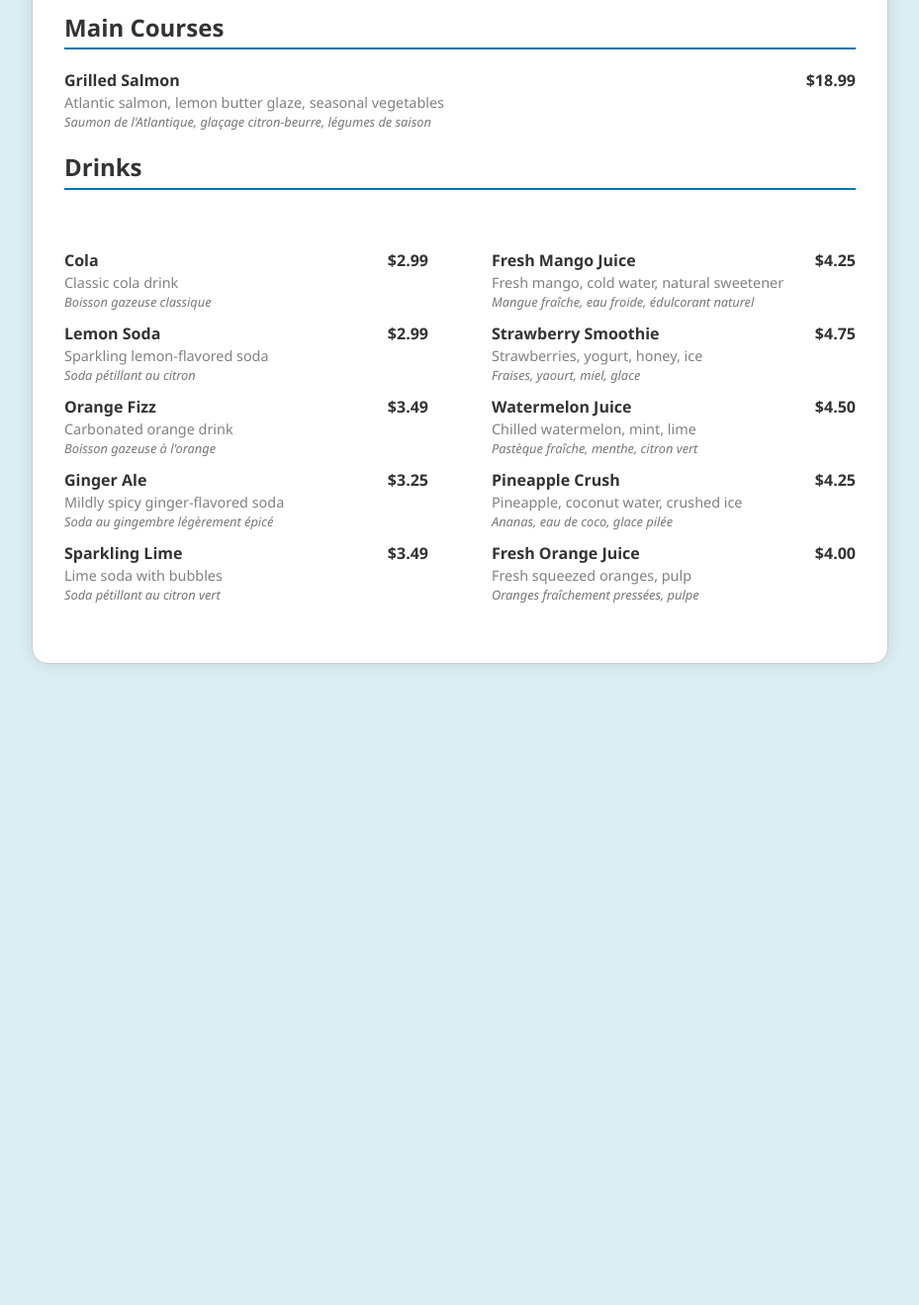
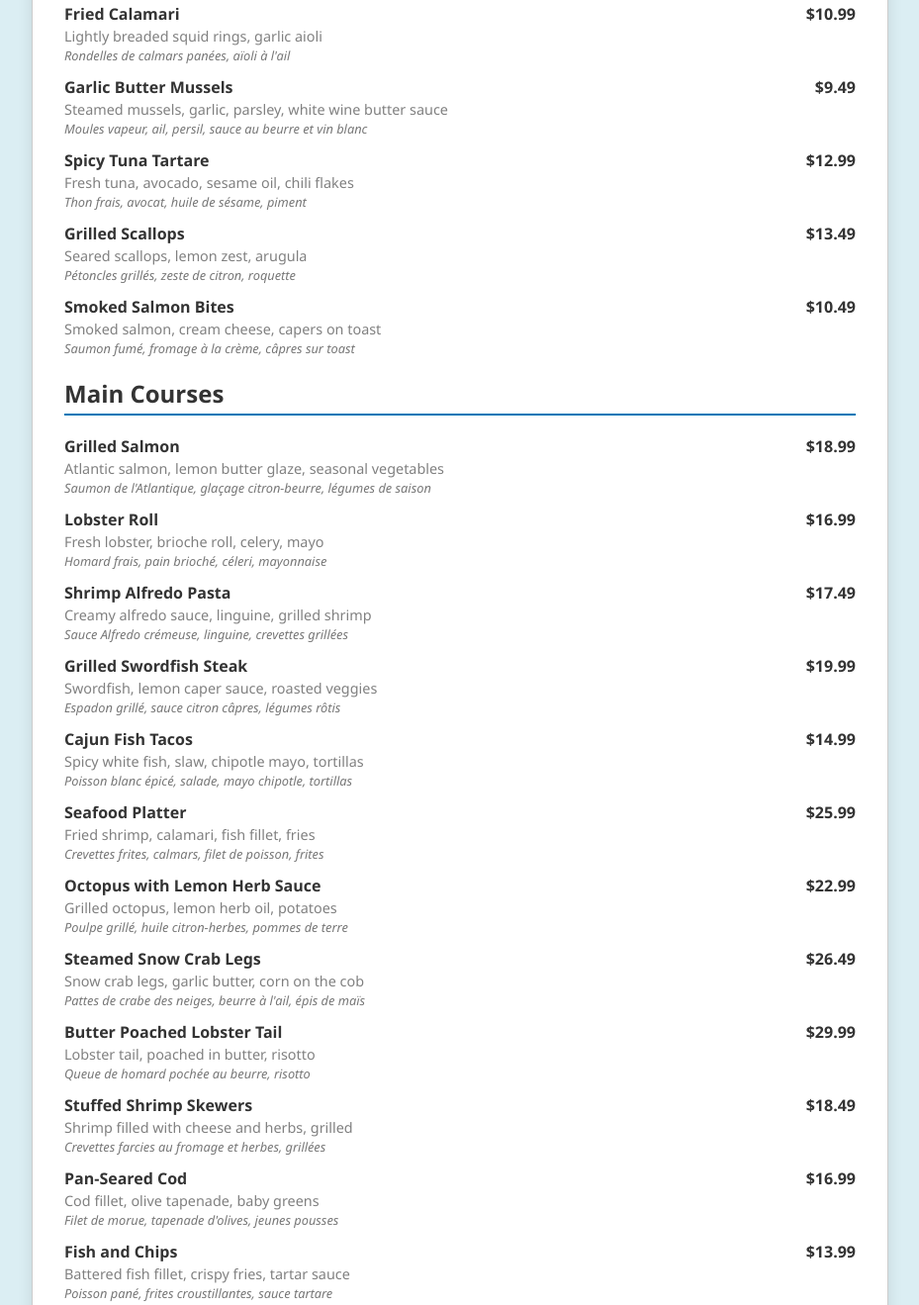
Before and after one commit to arm40301/KalilSeafood, a plain HTML site: page index.html in a window 1280 px wide. Shown: the part 291-1610 px from the top of the page at 99% size, without its empty margins (175-1104 px from the left). Before the commit the page ends 1368 px from the top, so only its background shows below. Drawn offline with Linux system fonts and the light colour scheme.

Commit message:
Update index.html

```diff
--- a/index.html
+++ b/index.html
@@ -40,7 +40,6 @@
       border-radius: 16px;
       border: 1px solid #ccc;
       box-shadow: 0 0 15px rgba(0, 0, 0, 0.1);
-      position: relative;
     }
     body.dark .menu-section {
       background: #222;
@@ -50,8 +49,6 @@
     h2 {
       border-bottom: 2px solid var(--accent);
       padding-bottom: 0.3rem;
-      position: relative;
-      z-index: 2;
     }
     ul {
       list-style: none;
@@ -79,43 +76,12 @@
     }
     .drinks-grid {
       display: flex;
-      justify-content: space-between;
-      gap: 4rem;
+      gap: 2rem;
       flex-wrap: wrap;
-      margin-top: 2rem;
     }
     .drinks-column {
       flex: 1;
       min-width: 300px;
-    }
-    .semicircle {
-      width: 120px;
-      height: 60px;
-      background-size: cover;
-      background-position: center;
-      border-radius: 0 0 120px 120px;
-      overflow: hidden;
-      position: absolute;
-      z-index: 1;
-    }
-    .semi-right {
-      right: -60px;
-    }
-    .semi-left {
-      left: -60px;
-      transform: scaleX(-1);
-    }
-    .starter-semicircle {
-      top: 80px;
-      background-image: url('starter.jpg');
-    }
-    .main-left-semicircle {
-      top: 950px;
-      background-image: url('main1.jpg');
-    }
-    .main-right-semicircle {
-      top: 1200px;
-      background-image: url('main2.jpg');
     }
   </style>
 </head>
@@ -124,21 +90,30 @@
     <h1 id="title">KHALIL SEAFOOD</h1>
   </header>
   <main class="menu-section">
-    <div class="semicircle starter-semicircle semi-right"></div>
-
     <h2>Starters</h2>
     <ul>
       <li><span class="item">Shrimp Cocktail <span class="price">$9.99</span></span><span class="desc">Chilled shrimp, lemon wedges, tangy cocktail sauce</span><span class="french">Crevettes fraîches, quartiers de citron, sauce cocktail relevée</span></li>
-      <!-- ... other starter items ... -->
+      <li><span class="item">Fried Calamari <span class="price">$10.99</span></span><span class="desc">Lightly breaded squid rings, garlic aioli</span><span class="french">Rondelles de calmars panées, aïoli à l'ail</span></li>
+      <li><span class="item">Garlic Butter Mussels <span class="price">$9.49</span></span><span class="desc">Steamed mussels, garlic, parsley, white wine butter sauce</span><span class="french">Moules vapeur, ail, persil, sauce au beurre et vin blanc</span></li>
+      <li><span class="item">Spicy Tuna Tartare <span class="price">$12.99</span></span><span class="desc">Fresh tuna, avocado, sesame oil, chili flakes</span><span class="french">Thon frais, avocat, huile de sésame, piment</span></li>
+      <li><span class="item">Grilled Scallops <span class="price">$13.49</span></span><span class="desc">Seared scallops, lemon zest, arugula</span><span class="french">Pétoncles grillés, zeste de citron, roquette</span></li>
+      <li><span class="item">Smoked Salmon Bites <span class="price">$10.49</span></span><span class="desc">Smoked salmon, cream cheese, capers on toast</span><span class="french">Saumon fumé, fromage à la crème, câpres sur toast</span></li>
     </ul>
-
-    <div class="semicircle main-left-semicircle semi-left"></div>
-    <div class="semicircle main-right-semicircle semi-right"></div>
 
     <h2>Main Courses</h2>
     <ul>
       <li><span class="item">Grilled Salmon <span class="price">$18.99</span></span><span class="desc">Atlantic salmon, lemon butter glaze, seasonal vegetables</span><span class="french">Saumon de l'Atlantique, glaçage citron-beurre, légumes de saison</span></li>
-      <!-- ... other main course items ... -->
+      <li><span class="item">Lobster Roll <span class="price">$16.99</span></span><span class="desc">Fresh lobster, brioche roll, celery, mayo</span><span class="french">Homard frais, pain brioché, céleri, mayonnaise</span></li>
+      <li><span class="item">Shrimp Alfredo Pasta <span class="price">$17.49</span></span><span class="desc">Creamy alfredo sauce, linguine, grilled shrimp</span><span class="french">Sauce Alfredo crémeuse, linguine, crevettes grillées</span></li>
+      <li><span class="item">Grilled Swordfish Steak <span class="price">$19.99</span></span><span class="desc">Swordfish, lemon caper sauce, roasted veggies</span><span class="french">Espadon grillé, sauce citron câpres, légumes rôtis</span></li>
+      <li><span class="item">Cajun Fish Tacos <span class="price">$14.99</span></span><span class="desc">Spicy white fish, slaw, chipotle mayo, tortillas</span><span class="french">Poisson blanc épicé, salade, mayo chipotle, tortillas</span></li>
+      <li><span class="item">Seafood Platter <span class="price">$25.99</span></span><span class="desc">Fried shrimp, calamari, fish fillet, fries</span><span class="french">Crevettes frites, calmars, filet de poisson, frites</span></li>
+      <li><span class="item">Octopus with Lemon Herb Sauce <span class="price">$22.99</span></span><span class="desc">Grilled octopus, lemon herb oil, potatoes</span><span class="french">Poulpe grillé, huile citron-herbes, pommes de terre</span></li>
+      <li><span class="item">Steamed Snow Crab Legs <span class="price">$26.49</span></span><span class="desc">Snow crab legs, garlic butter, corn on the cob</span><span class="french">Pattes de crabe des neiges, beurre à l'ail, épis de maïs</span></li>
+      <li><span class="item">Butter Poached Lobster Tail <span class="price">$29.99</span></span><span class="desc">Lobster tail, poached in butter, risotto</span><span class="french">Queue de homard pochée au beurre, risotto</span></li>
+      <li><span class="item">Stuffed Shrimp Skewers <span class="price">$18.49</span></span><span class="desc">Shrimp filled with cheese and herbs, grilled</span><span class="french">Crevettes farcies au fromage et herbes, grillées</span></li>
+      <li><span class="item">Pan-Seared Cod <span class="price">$16.99</span></span><span class="desc">Cod fillet, olive tapenade, baby greens</span><span class="french">Filet de morue, tapenade d'olives, jeunes pousses</span></li>
+      <li><span class="item">Fish and Chips <span class="price">$13.99</span></span><span class="desc">Battered fish fillet, crispy fries, tartar sauce</span><span class="french">Poisson pané, frites croustillantes, sauce tartare</span></li>
     </ul>
 
     <h2>Drinks</h2>
@@ -159,7 +134,6 @@
       </ul>
     </div>
   </main>
-
   <script>
     function toggleDarkMode() {
       document.body.classList.toggle('dark');
```
